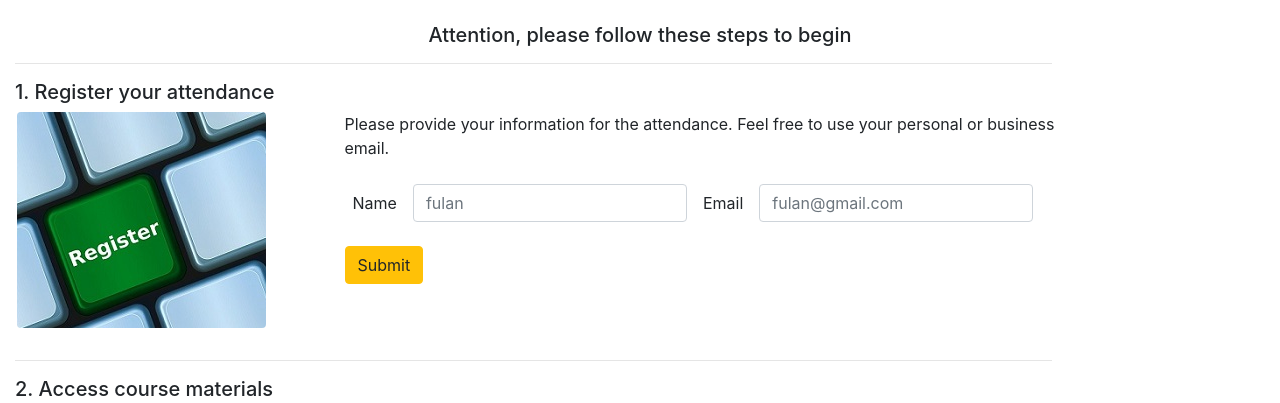
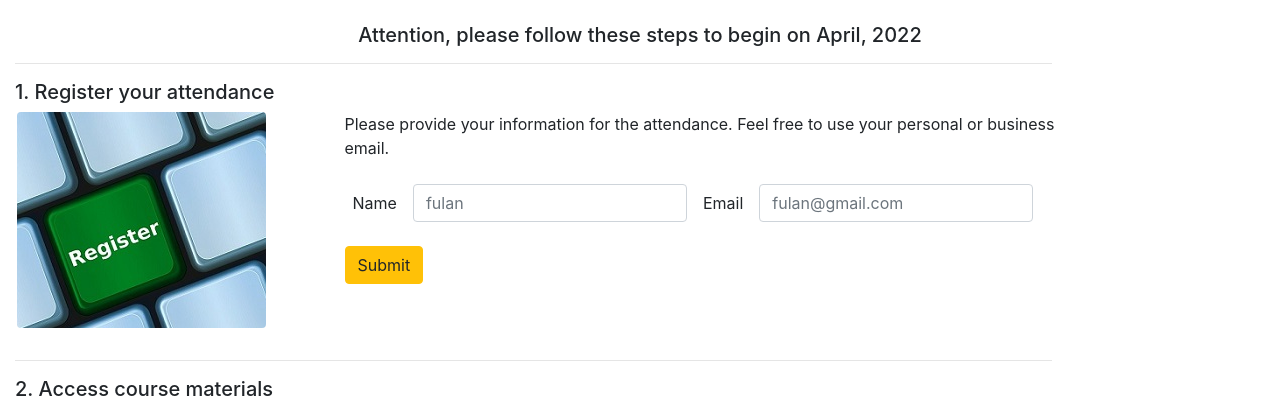
Before and after one commit to furqonm/python-flask-aws, a Flask app: template templates/base.html in a window 1280 px wide. Shown: the part 17-420 px from the top of the page. Run offline with Flask 2, Linux system fonts and the light colour scheme; the template is opened without the code that fills it, so the values that code supplies are empty; some libraries are stand-ins or nearby versions.

Commit message:
Update base.html

```diff
--- a/templates/base.html
+++ b/templates/base.html
@@ -28,7 +28,7 @@
   Aplikasi akan menampilkan informasi nama training yang diambil dari System Manager - Parameter Store.
 -->
 <h5 style="text-align:center;">
-    Attention, please follow these steps to begin {% block training %}{% endblock %}
+    Attention, please follow these steps to begin {% block training %}{% endblock %} on April, 2022
 </h5>
 
 <div class="col-lg-10">
```
